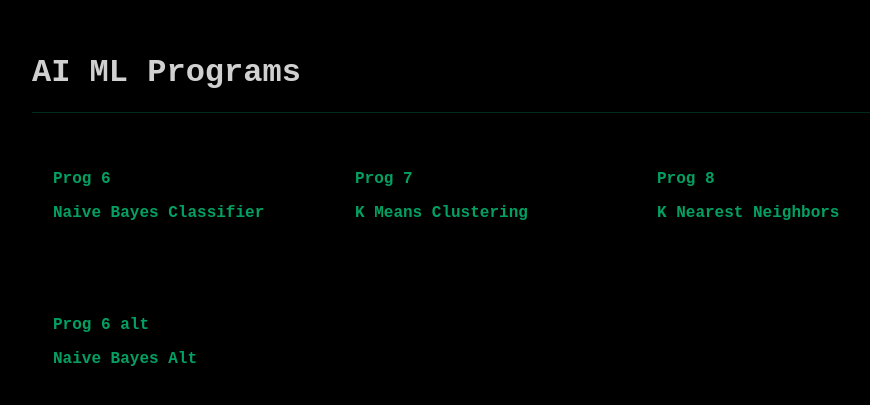
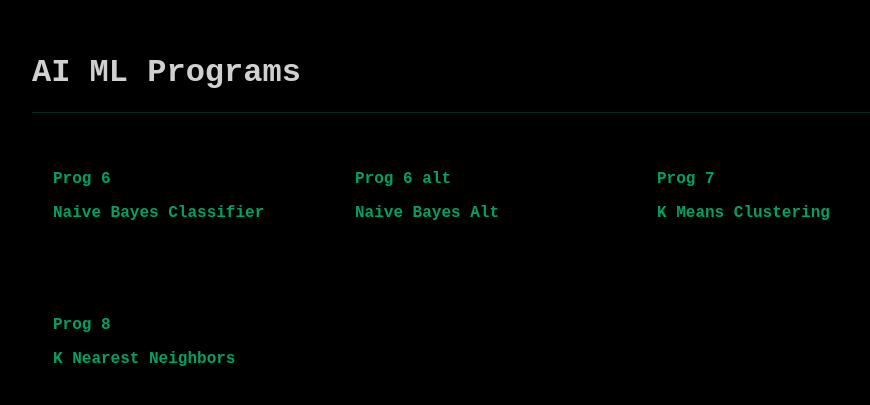
Before and after one commit to ninjaasmoke/aiml, a Next.js app: page / in a window 1280 px wide. Shown: the part 181-586 px from the top of the page, without its empty margins (165-1035 px from the left). Built offline with nearby package versions, Linux system fonts and the light colour scheme.

Commit message:
sort accq id

```diff
--- a/pages/index.tsx
+++ b/pages/index.tsx
@@ -16,7 +16,7 @@ const Home: NextPage = () => {
         <hr />
         <div className={styles.grid}>
           {
-            Object.keys(progs).map((key) => {
+            Object.keys(progs).sort((a,b) => progs[a].id > progs[b].id ? 1: -1).map((key) => {
               return (
                 <GridItem
                   key={key}
```
